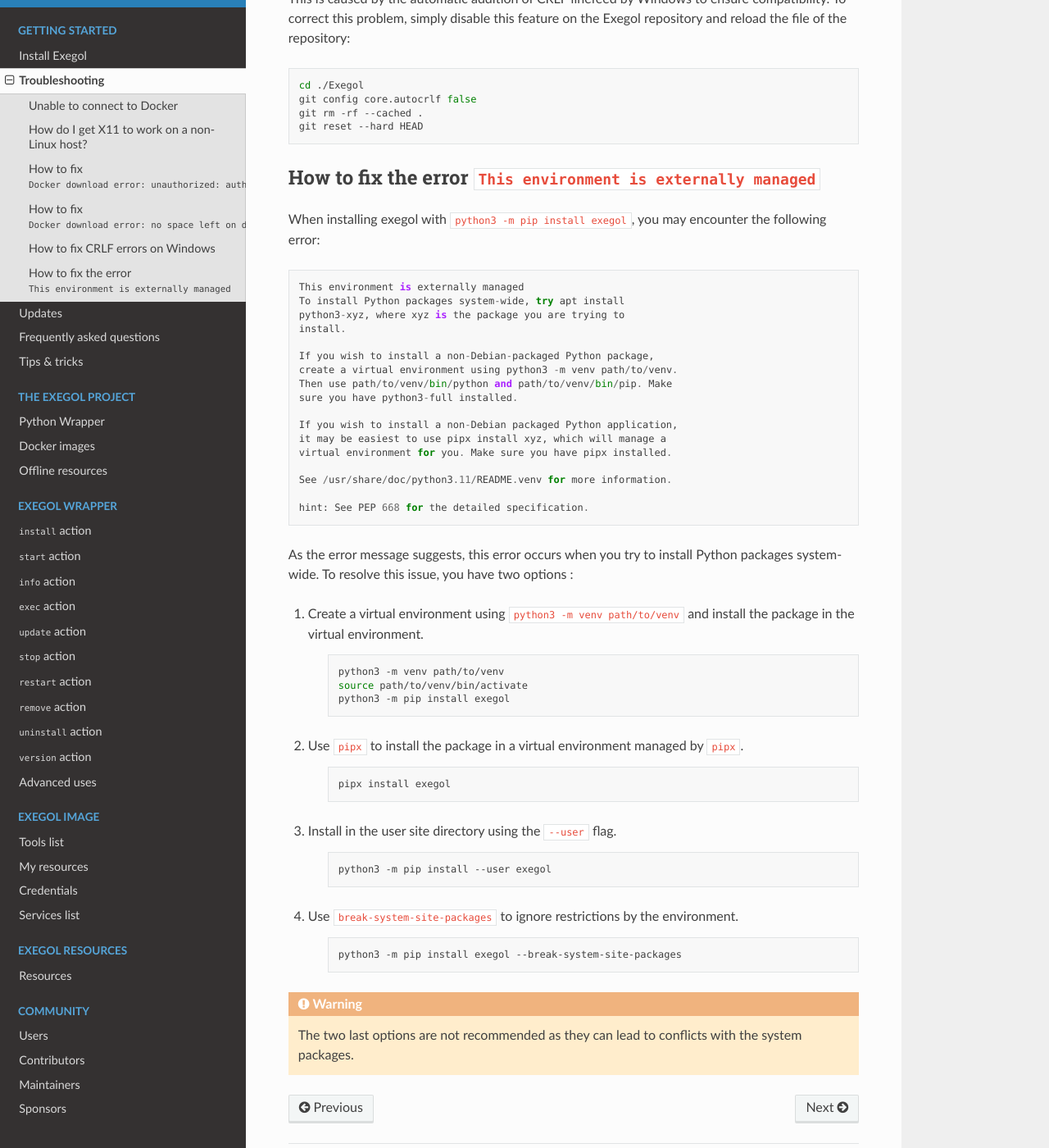
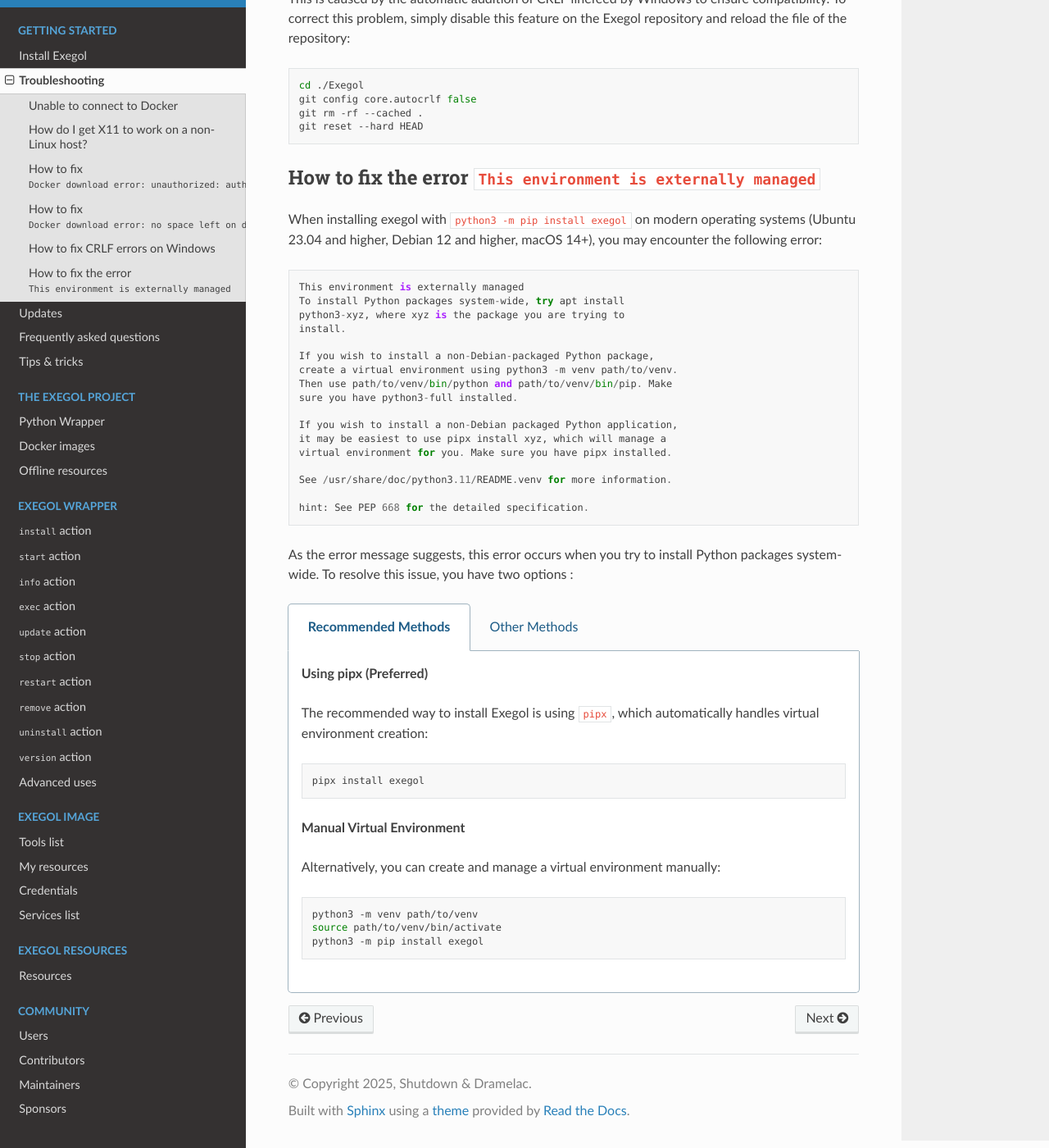
Before and after one commit to ThePorgs/Exegol-docs, a Sphinx documentation site: the page built from source/getting-started/troubleshooting.rst, in a window 1280 px wide and 1400 px high, scrolled down 2906 px. Shown: the whole window at 82% size. Built offline with Sphinx 7.4.7 and the Read the Docs theme 3.1.0, drawn with Linux system fonts in a browser that asks for light colours.

Commit message:
Update troubleshooting.rst

```diff
--- a/source/getting-started/troubleshooting.rst
+++ b/source/getting-started/troubleshooting.rst
@@ -122,8 +122,8 @@
     git reset --hard HEAD
 
 How to fix the error ``This environment is externally managed``
-======================================================================
-When installing exegol with ``python3 -m pip install exegol``, you may encounter the following error:
+===============================================================
+When installing exegol with ``python3 -m pip install exegol`` on modern operating systems (Ubuntu 23.04 and higher, Debian 12 and higher, macOS 14+), you may encounter the following error:
 
 .. code-block::
 
@@ -148,31 +148,46 @@
 As the error message suggests, this error occurs when you try to install Python packages system-wide.
 To resolve this issue, you have two options :
 
-1. Create a virtual environment using ``python3 -m venv path/to/venv`` and install the package in the virtual environment.
+.. tabs::
 
-    .. code-block:: bash
+   .. tab:: Recommended Methods
 
-        python3 -m venv path/to/venv
-        source path/to/venv/bin/activate
-        python3 -m pip install exegol
+      **Using pipx (Preferred)**
 
-2. Use ``pipx`` to install the package in a virtual environment managed by ``pipx``.
+      The recommended way to install Exegol is using ``pipx``, which automatically handles virtual environment creation:
 
-    .. code-block:: bash
+      .. code-block:: bash
 
-        pipx install exegol
+          pipx install exegol
 
-3. Install in the user site directory using the ``--user`` flag.
+      **Manual Virtual Environment**
 
-    .. code-block:: bash
+      Alternatively, you can create and manage a virtual environment manually:
 
-        python3 -m pip install --user exegol
-4. Use ``break-system-site-packages`` to ignore restrictions by the environment.
+      .. code-block:: bash
 
-    .. code-block:: bash
+          python3 -m venv path/to/venv
+          source path/to/venv/bin/activate
+          python3 -m pip install exegol
 
-        python3 -m pip install exegol --break-system-site-packages
+   .. tab:: Other Methods
 
-.. warning::
+      .. warning::
 
-    The two last options are not recommended as they can lead to conflicts with the system packages.
+          The following methods are not recommended as they can lead to conflicts with system packages.
+
+      **User Site Installation**
+
+      Install in the user site directory:
+
+      .. code-block:: bash
+
+          python3 -m pip install --user exegol
+
+      **System-wide Installation**
+
+      Override system restrictions (not recommended):
+
+      .. code-block:: bash
+
+          python3 -m pip install exegol --break-system-site-packages
```
